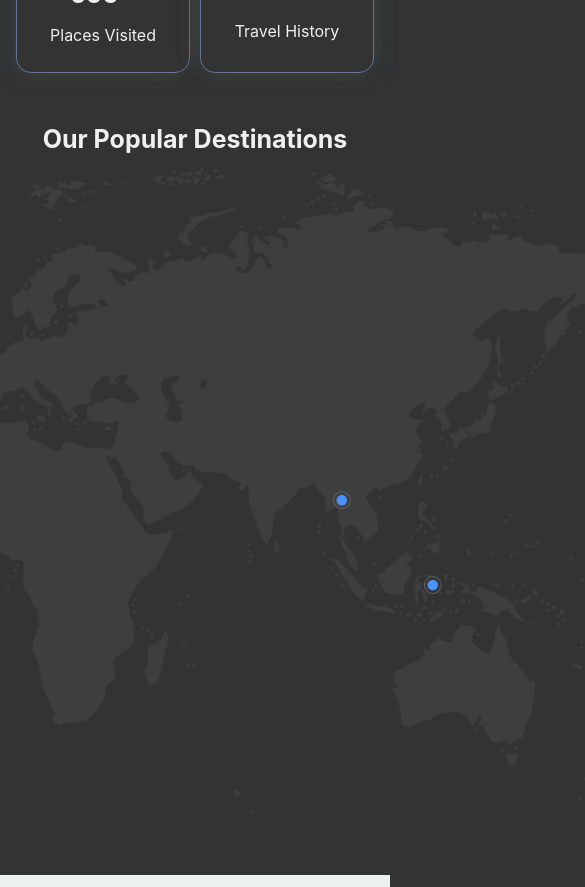
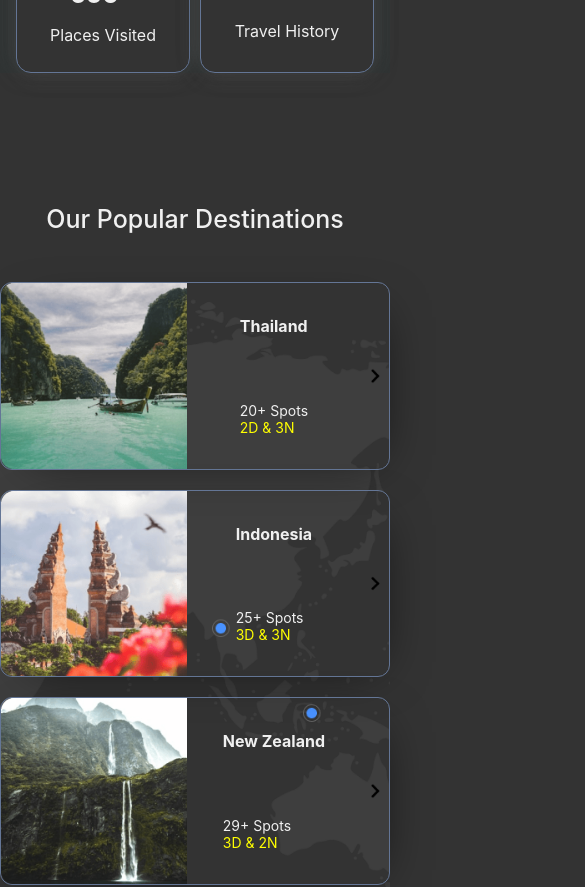
Before and after one commit to YooCoder17/travel_react, a React (Create React App) app: page / in a window 390 px wide. Shown: the part 2460-3347 px from the top of the page, 585 px wide, since content can reach past the window. Built offline with nearby package versions, Linux system fonts and the light colour scheme.

Commit message:
made our popular destionation responsive for mobile devices

```diff
--- a/src/components/DestinationCard.js
+++ b/src/components/DestinationCard.js
@@ -33,17 +33,34 @@ const Container = styled.div`
         transform: scale(1.05);
         box-shadow: 0 30px 45px -15px rgba(255,255,255,0.57);
     }
+    @media (max-width: 480px) {
+        width: 100%;
+        height: 100%;
+        display: grid;
+        grid-gap: 10px 0;
+        grid-template-columns: 1fr 1fr auto;
+        margin: 0;
+
+    }
 `
 
 const Image = styled.img`
     height: 22vh;
     margin-right: 2vw;
+    @media (max-width: 480px) {
+        // width: 100%;
+        // height: 100%;
+        margin: 0;
+    }
 `
 
 const Navigate = styled.img`
     height: 15%;
     align-self: center;
     margin-left: 4vw;
+    @media (max-width: 480px) {
+        margin: 0;
+    }
 `
 
 const Details = styled.div`
@@ -53,12 +70,19 @@ const Details = styled.div`
 const Content = styled.div`
     display: flex;
     align-items: center;
+    justify-content: center;
+    @media (max-width: 480px) {
+       display: grid;
+    }
 `
 
 const Place = styled.div`
     font-weight: 700;
     margin-right: 5vw;
     color: #f0f0f0;
+    @media (max-width: 480px) {
+        margin: 0;
+    }
 `
 
 const Activities = styled.div`
--- a/src/components/Destinations.js
+++ b/src/components/Destinations.js
@@ -26,12 +26,21 @@ const Container = styled.div`
     height: 90vh;
     display: flex;
     flex-direction: column;
+    @media (max-width: 480px) {
+        width: 100%;
+        height: 100%;
+    }
 `
 
 const Body = styled.div`
     width: 100vw;
     display: flex;
     flex-direction: row;
+    @media (max-width: 480px) {
+        display: grid;
+        width: 100%;
+      }
+
 `
 
 const DestinationCards = styled.div`
@@ -40,6 +49,13 @@ const DestinationCards = styled.div`
   flex: 1;
   justify-content: center;
   align-items: flex-end;
+  @media (max-width: 480px) {
+    display: grid;
+    align-items: center;
+    width: 100%;
+    grid-gap: 20px 0;
+    justify-content: center;
+  }
 `
 
 const Title = styled.div`
@@ -47,12 +63,24 @@ const Title = styled.div`
     font-size: 25px;
     width: 100%;
     text-align: center;
-    font-wieght: 500;
+    font-weight: 500;
     color: #f0f0f0;
+    @media (max-width: 480px) {
+       padding: 80px 0 48px 0;
+       text-align: center;
+    }
 `
 
 const Background = styled.img`
     left: 0;
     max-height: 80vh;
     object-fit: contain;
+    @media (max-width: 480px) {
+        width: 100%;
+        height: 100%;
+        object-fit: cover;
+        position: absolute;
+        z-index: -1;
+      }
+
 `
```
